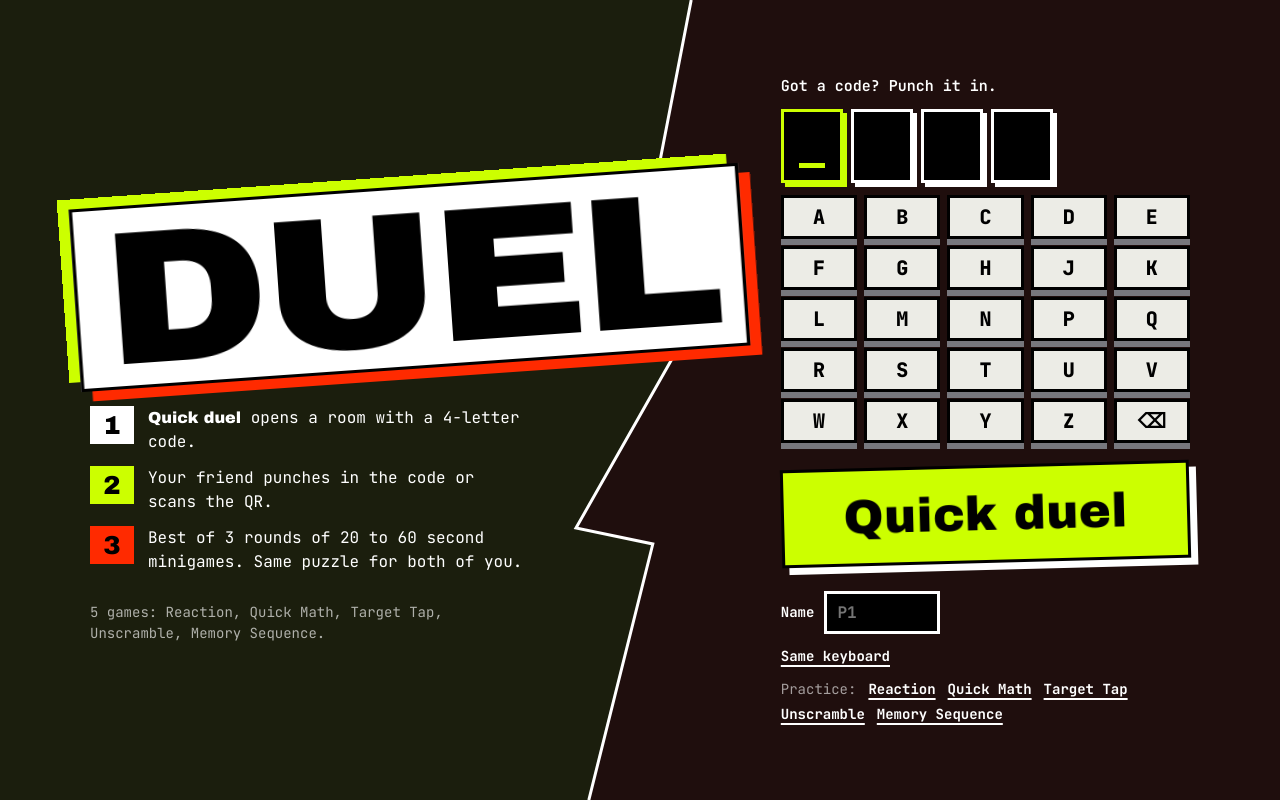
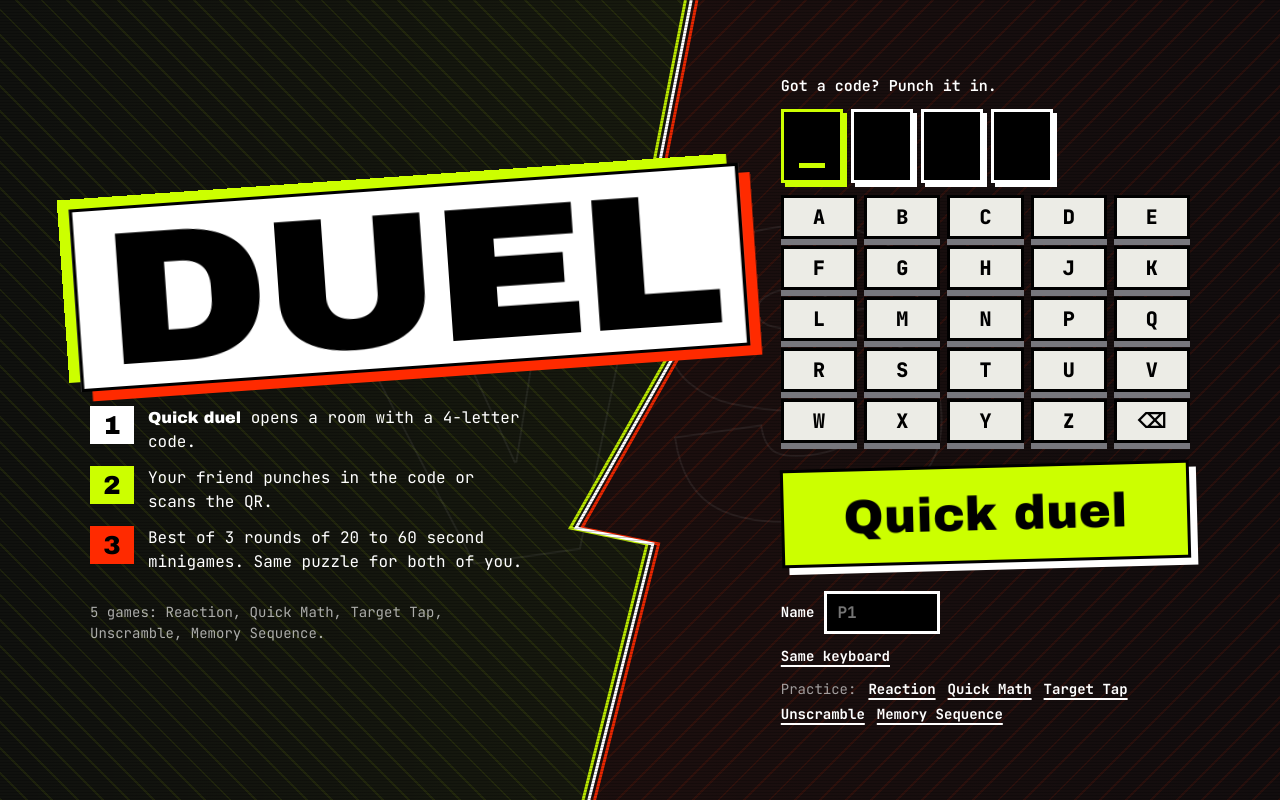
Before and after one commit to esuhail/duel, a React (Vite) app: page / in a window 1280 px wide. Built offline with nearby package versions, Linux system fonts and the light colour scheme.

Commit message:
Striped territory background with chromatic seam, hover states for every control, full-stage games on desktop, entrance and feedback animations

```diff
--- a/src/ui/Home.tsx
+++ b/src/ui/Home.tsx
@@ -59,7 +59,7 @@ export function Home() {
         <p className="lead">Got a code? Punch it in.</p>
         <div className="code code--input" data-testid="code-input">
           {Array.from({ length: CODE_LENGTH }, (_, i) => (
-            <span key={i} className={i === code.length ? "code__cell is-next" : "code__cell"}>{code[i] ?? ""}</span>
+            <span key={`${i}${code[i] ?? ""}`} className={i === code.length ? "code__cell is-next" : code[i] ? "code__cell is-filled" : "code__cell"}>{code[i] ?? ""}</span>
           ))}
         </div>
         <div className="keypad">
--- a/src/ui/MatchView.tsx
+++ b/src/ui/MatchView.tsx
@@ -101,8 +101,8 @@ function Lobby({ s, state }: { s: SessionView; state: MatchState }) {
           </button>
         ))}
       </div>
-      <p className="lobby__status" data-testid="lobby-status">{guest ? `${guest.name} joined!` : "Waiting for player 2…"}</p>
-      <button className="trigger" disabled={!guest?.connected} onClick={() => hostCtl()?.start()} data-testid="start-match">
+      <p className={guest ? "lobby__status is-joined" : "lobby__status"} data-testid="lobby-status">{guest ? `${guest.name} joined!` : "Waiting for player 2…"}</p>
+      <button className={guest?.connected ? "trigger is-ready" : "trigger"} disabled={!guest?.connected} onClick={() => hostCtl()?.start()} data-testid="start-match">
         Fight
       </button>
       <p className="muted">{guest?.connected ? "Rounds are picked at random, no repeats until every game is played." : "Fight unlocks when player 2 joins."}</p>
--- a/src/ui/arena.tsx
+++ b/src/ui/arena.tsx
@@ -9,21 +9,37 @@ import { getGame } from "../games/registry";
 
 export const slot = (p: PlayerId) => (p === "host" ? "p1" : "p2");
 
+/** Seam points as [x%, y%]. Shared by the CSS clip-paths and the SVG line. */
+const SEAM: Array<[number, number]> = [[54, 0], [50, 33], [56, 35], [45, 66], [51, 68], [46, 100]];
+const clip = (edgeX: number) =>
+  `polygon(${edgeX}% 0%, ${SEAM.map(([x, y]) => `${x}% ${y}%`).join(", ")}, ${edgeX}% 100%)`;
+
 /**
- * The jagged seam splitting the screen. `shift` slides it sideways
- * (in % of the width): +25 gives P1 75% of the screen on a P1 round win.
+ * The background: two hazard-striped territories split by a jagged seam.
+ * `shift` slides the seam sideways (in % of the width): +25 gives P1 75%
+ * of the screen after a P1 round win.
+ *
+ * Territories are CSS layers clipped to the seam (so stripes keep their
+ * angle at any screen ratio); the seam itself is an SVG line whose stroke
+ * stays 3px however the SVG is stretched.
  */
 export function Field({ shift = 0 }: { shift?: number }) {
-  const seam = "54,0 50,33 56,35 45,66 51,68 46,100";
-  const style: CSSProperties = { transform: `translateX(${shift}px)` };
+  const move: CSSProperties = { transform: `translateX(${shift}%)` };
+  const points = SEAM.map(([x, y]) => `${x},${y}`).join(" ");
   return (
-    <svg className="field" viewBox="0 0 100 100" preserveAspectRatio="none" aria-hidden="true">
-      <g className="field__move" style={style}>
-        <polygon className="field__p1" points={`-60,0 ${seam} -60,100`} />
-        <polygon className="field__p2" points={`160,0 ${seam} 160,100`} />
-        <polyline className="field__seam" points={seam} vectorEffect="non-scaling-stroke" />
-      </g>
-    </svg>
+    <div className="field" aria-hidden="true">
+      <div className="field__move" style={move}>
+        <div className="field__side field__side--p1" style={{ clipPath: clip(-80) }} />
+        <div className="field__side field__side--p2" style={{ clipPath: clip(180) }} />
+        <div className="field__vs">VS</div>
+        <svg className="field__seam" viewBox="0 0 100 100" preserveAspectRatio="none">
+          <polyline className="seam seam--p1" points={points} vectorEffect="non-scaling-stroke" />
+          <polyline className="seam seam--p2" points={points} vectorEffect="non-scaling-stroke" />
+          <polyline className="seam seam--core" points={points} vectorEffect="non-scaling-stroke" />
+        </svg>
+      </div>
+      <div className="field__scan" />
+    </div>
   );
 }
 
@@ -137,6 +153,7 @@ export function Intro({ gameId, round, attempt, extra }: { gameId: string; round
       <h2 className="intro__name">{game.name}</h2>
       <p className="intro__text">{game.instructions}</p>
       <p className="intro__rule">{game.better === "lower" ? "Lowest wins" : "Highest wins"}</p>
+      <p className="kbd-hint">Keyboard: {game.keyHint}</p>
       {extra}
     </div>
   );
--- a/src/ui/styles.css
+++ b/src/ui/styles.css
@@ -54,13 +54,45 @@ button:disabled { cursor: not-allowed; }
 .p1 { color: var(--p1); }
 .p2 { color: var(--p2); }
 
-/* ---------- the seam ---------- */
+/* ---------- the field: two striped territories and the seam ---------- */
 
-.field { position: fixed; inset: 0; width: 100%; height: 100%; z-index: -1; }
-.field__move { transition: transform 0.6s var(--spring); }
-.field__p1 { fill: var(--p1); fill-opacity: 0.07; }
-.field__p2 { fill: var(--p2); fill-opacity: 0.08; }
-.field__seam { fill: none; stroke: var(--white); stroke-width: 3px; stroke-linejoin: miter; }
+.field { position: fixed; inset: 0; z-index: -1; overflow: hidden; pointer-events: none; }
+.field__move { position: absolute; inset: 0; transition: transform 0.7s var(--spring); }
+.field__side { position: absolute; inset: 0; }
+/* Hazard stripes lean away from the seam on each side, like two corners of a ring. */
+.field__side--p1 {
+  background:
+    repeating-linear-gradient(45deg, rgba(204, 255, 0, 0.075) 0 2px, transparent 2px 18px),
+    linear-gradient(90deg, rgba(204, 255, 0, 0.02), rgba(204, 255, 0, 0.085));
+}
+.field__side--p2 {
+  background:
+    repeating-linear-gradient(-45deg, rgba(255, 42, 0, 0.09) 0 2px, transparent 2px 18px),
+    linear-gradient(270deg, rgba(255, 42, 0, 0.025), rgba(255, 42, 0, 0.1));
+}
+.field__vs {
+  position: absolute;
+  left: 50%;
+  top: 50%;
+  transform: translate(-50%, -50%) rotate(-8deg);
+  font-family: var(--display);
+  font-size: min(42vw, 52vh);
+  line-height: 1;
+  letter-spacing: -0.04em;
+  color: transparent;
+  -webkit-text-stroke: 2px rgba(255, 255, 255, 0.07);
+}
+.field__seam { position: absolute; inset: 0; width: 100%; height: 100%; overflow: visible; }
+.seam { fill: none; stroke-linejoin: miter; }
+.seam--core { stroke: var(--white); stroke-width: 3px; }
+/* Colour echoes offset either side of the seam: a broadcast-glitch edge. */
+.seam--p1 { stroke: var(--p1); stroke-width: 3px; transform: translateX(-0.45px); opacity: 0.9; }
+.seam--p2 { stroke: var(--p2); stroke-width: 3px; transform: translateX(0.45px); opacity: 0.9; }
+.field__scan {
+  position: absolute;
+  inset: 0;
+  background: repeating-linear-gradient(to bottom, rgba(0, 0, 0, 0.22) 0 1px, transparent 1px 3px);
+}
 
 /* ---------- landing / lobby ---------- */
 
@@ -405,9 +437,9 @@ kbd.p2 { background: var(--p2); }
 .memory__status { font-weight: 800; font-size: 18px; text-align: center; }
 .memory__pads { flex: 1; display: grid; grid-template-columns: 1fr 1fr; gap: 12px; min-height: 50dvh; }
 .memory__pads[data-stage="show"], .memory__pads[data-stage="between"] { pointer-events: none; }
-.pad { border: var(--edge); opacity: 0.3; transition: opacity 0.06s, transform 0.06s; }
-.memory__pads[data-stage="input"] .pad { opacity: 0.7; }
-.memory__pads .pad--lit { opacity: 1; transform: scale(1.03); box-shadow: 6px 6px 0 var(--white); }
+.pad { border: var(--edge); filter: brightness(0.32) saturate(0.8); transition: filter 0.06s, transform 0.06s; }
+.memory__pads[data-stage="input"] .pad { filter: brightness(0.7); }
+.memory__pads .pad--lit { filter: none; transform: scale(1.03); box-shadow: 6px 6px 0 var(--white); }
 .pad--red { background: var(--p2); }
 .pad--blue { background: #2d6bff; }
 .pad--yellow { background: #ffe600; }
@@ -606,6 +638,102 @@ kbd.p2 { background: var(--p2); }
   .home__practice { justify-content: flex-start; }
 }
 
+/* ---------- hover: only on devices that really hover (no sticky states on phones) ---------- */
+
+.kbd-hint { display: none; }
+
+@media (hover: hover) and (pointer: fine) {
+  .kbd-hint { display: block; font-size: 13px; color: rgba(255, 255, 255, 0.6); }
+  .clock__hint { display: inline; white-space: nowrap; }
+
+  /* Primary: lifts off its shadow and starts "charging" with moving stripes. */
+  .trigger:hover:not(:disabled) {
+    transform: translate(-3px, -3px);
+    box-shadow: 10px 10px 0 var(--white);
+    background-image: repeating-linear-gradient(-45deg, transparent 0 12px, rgba(0, 0, 0, 0.12) 12px 24px);
+    background-size: 34px 34px;
+    animation: charge 0.5s linear infinite;
+  }
+  .trigger--huge:hover:not(:disabled) { transform: rotate(-1.5deg) translate(-3px, -3px); }
+
+  /* Secondary: inverts to a solid white slab with a lime shadow. */
+  .key:hover { background: var(--white); color: var(--black); box-shadow: 4px 4px 0 var(--p1); }
+
+  /* Physical keys rise a little, like a switch about to be pressed. */
+  .keycap:hover, .numpad__key:hover, .tile:hover { transform: translateY(-2px); box-shadow: 0 8px 0 #77777d; background: var(--white); }
+
+  .seg__opt:not(.is-on):hover { background: rgba(255, 255, 255, 0.14); }
+  .textlink:hover { background: var(--white); color: var(--black); text-decoration: none; }
+  .memory__pads[data-stage="input"] .pad:hover { filter: brightness(0.95); }
+  .duel__pad:hover { border-width: 6px; }
+  .targets, .reaction { cursor: crosshair; }
+  .target:hover { transform: translate(-50%, -50%) scale(1.08); }
+}
+
+@keyframes charge { to { background-position: 34px 0; } }
+
+/* ---------- moments that deserve motion ---------- */
+
+/* Round intro wipes in sideways, like a broadcast lower-third. */
+.intro { animation: wipe-in 0.45s cubic-bezier(0.2, 0.9, 0.2, 1) both; }
+@keyframes wipe-in { from { clip-path: inset(0 100% 0 0); transform: translateX(-24px); } to { clip-path: inset(0 0 0 0); transform: none; } }
+
+/* Player 2 arriving in the lobby flashes their colour once. */
+.lobby__status.is-joined { color: var(--black); background: var(--p2); padding: 2px 10px; animation: slam 0.4s var(--spring); }
+.trigger.is-ready { animation: ready 1.6s ease-in-out infinite; }
+@keyframes ready { 50% { box-shadow: 7px 7px 0 var(--p2); } }
+
+/* Typed code letters drop into their slot. */
+.code__cell.is-filled { animation: slam 0.25s var(--spring); }
+
+/* Final table counts the rounds back in, one by one. */
+.history tbody tr { animation: row-in 0.35s var(--spring) both; }
+.history tbody tr:nth-child(2) { animation-delay: 0.08s; }
+.history tbody tr:nth-child(3) { animation-delay: 0.16s; }
+.history tbody tr:nth-child(4) { animation-delay: 0.24s; }
+.history tbody tr:nth-child(5) { animation-delay: 0.32s; }
+@keyframes row-in { from { transform: translateX(-30px); opacity: 0; } }
+.over__title { animation: slam 0.5s 0.25s var(--spring) both; }
+
+/* Correct answer: the problem flashes lime and pops. */
+.math__problem.is-right { animation: right 0.25s ease-out; }
+@keyframes right { 0% { background: var(--p1); color: var(--black); transform: scale(1.04); } }
+
+/* ---------- desktop: games use the whole stage ---------- */
+
+@media (min-width: 1024px) {
+  .arena__body { grid-template-columns: minmax(220px, 18vw) 1fr minmax(220px, 18vw); }
+  .stage:has(> .game-player) { align-items: stretch; justify-content: stretch; }
+  .game-player { max-width: none; height: 100%; }
+
+  .reaction { min-height: 0; }
+  .reaction__label { font-size: 72px; }
+  .reaction--go .reaction__label { font-size: 180px; }
+  .dot { width: 26px; height: 26px; }
+
+  .math { display: grid; grid-template-columns: 1.2fr 1fr; grid-template-rows: auto 1fr; gap: 20px 32px; align-items: center; }
+  .math__solved { grid-column: 1 / -1; justify-self: start; font-size: 22px; }
+  .math__problem { font-size: clamp(56px, 6vw, 96px); padding: 40px 16px; }
+  .numpad { margin: 0; gap: 12px; }
+  .numpad__key { min-height: 84px; font-size: 38px; }
+
+  .targets { min-height: 0; }
+  .target { width: 84px; height: 84px; }
+
+  .unscramble { justify-content: center; gap: 36px; }
+  .slot, .tile { width: 96px; height: 108px; font-size: 54px; }
+  .tiles { margin: 0; }
+  .unscramble .math__solved { align-self: center; }
+
+  .memory__pads { min-height: 0; gap: 18px; }
+  .pad__key { font-family: var(--display); font-size: 40px; color: rgba(0, 0, 0, 0.55); }
+
+  .duel__key { font-size: 120px; }
+  .duel__light { font-size: 80px; }
+}
+.pad__key { display: none; }
+@media (min-width: 1024px) and (hover: hover) { .pad__key { display: block; } }
+
 @media (prefers-reduced-motion: reduce) {
   *, *::before, *::after { animation-duration: 0.001ms !important; animation-iteration-count: 1 !important; transition-duration: 0.001ms !important; }
 }
```
